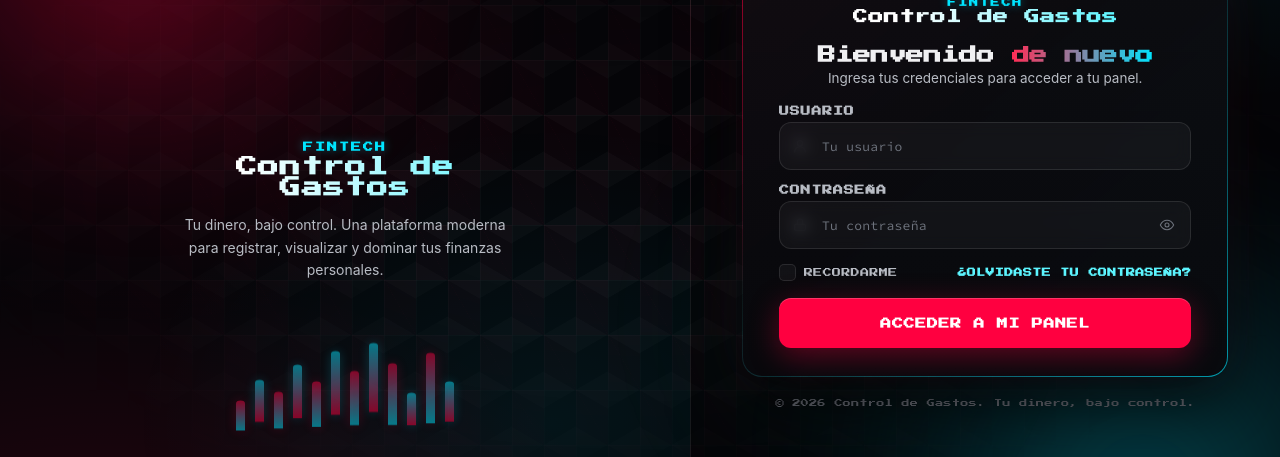
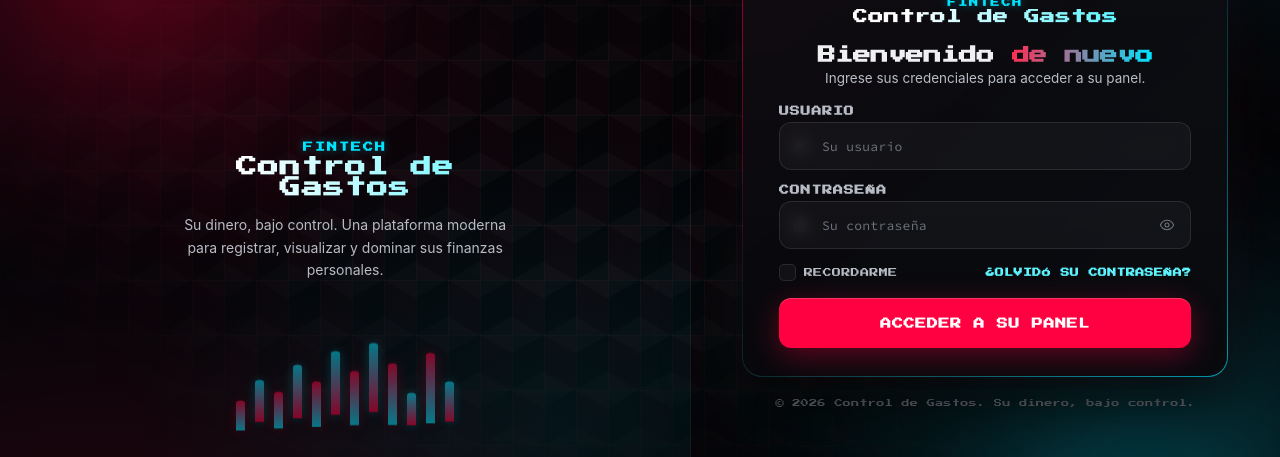
Before and after one commit to kgudiel-2025180/Control_De_Gastos_2025180_2.0, an Angular app in the folder frontend/: page /login in a window 1280 px wide. Shown: the part 215-672 px from the top of the page. Built offline with nearby package versions, Linux system fonts and the light colour scheme; a small style sheet from the web is missing.

Commit message:
feat: se actualizo la vista del componente login

```diff
--- a/frontend/src/app/features/auth/login/login.component.html
+++ b/frontend/src/app/features/auth/login/login.component.html
@@ -85,7 +85,7 @@
       </div>
 
       <p class="side-tagline">
-        Tu dinero, bajo control. Una plataforma moderna para registrar, visualizar y dominar tus finanzas personales.
+        Su dinero, bajo control. Una plataforma moderna para registrar, visualizar y dominar sus finanzas personales.
       </p>
 
       <div class="bars" aria-hidden="true">
@@ -116,7 +116,7 @@
 
       <div class="auth-greeting">
         <h1 id="login-title">Bienvenido <em>de nuevo</em></h1>
-        <p class="auth-subtitle">Ingresa tus credenciales para acceder a tu panel.</p>
+        <p class="auth-subtitle">Ingrese sus credenciales para acceder a su panel.</p>
       </div>
 
       @if (error()) {
@@ -146,7 +146,7 @@
                    id="username"
                    name="username"
                    type="text"
-                   placeholder="Tu usuario"
+                    placeholder="Su usuario"
                    autocomplete="username"
                    [(ngModel)]="username" />
           </div>
@@ -166,7 +166,7 @@
                    id="password"
                    name="password"
                    [type]="showPassword() ? 'text' : 'password'"
-                   placeholder="Tu contraseña"
+                    placeholder="Su contraseña"
                    autocomplete="current-password"
                    [(ngModel)]="password" />
             <button class="toggle-password"
@@ -204,7 +204,7 @@
             </span>
             <span>Recordarme</span>
           </label>
-          <a class="link" routerLink="/recuperar">¿Olvidaste tu contraseña?</a>
+          <a class="link" routerLink="/recuperar">¿Olvidó su contraseña?</a>
         </div>
 
         <button class="btn-primary" type="submit" [disabled]="loading()">
@@ -212,14 +212,14 @@
             <span class="btn-spinner" aria-hidden="true"></span>
             <span>Ingresando…</span>
           } @else {
-            <span>Acceder a mi panel</span>
+            <span>Acceder a su panel</span>
           }
         </button>
       </form>
     </section>
 
     <footer class="auth-footer">
-      <span class="auth-footer-copy">© 2026 Control de Gastos. Tu dinero, bajo control.</span>
+      <span class="auth-footer-copy">© 2026 Control de Gastos. Su dinero, bajo control.</span>
     </footer>
   </main>
 </div>
```
